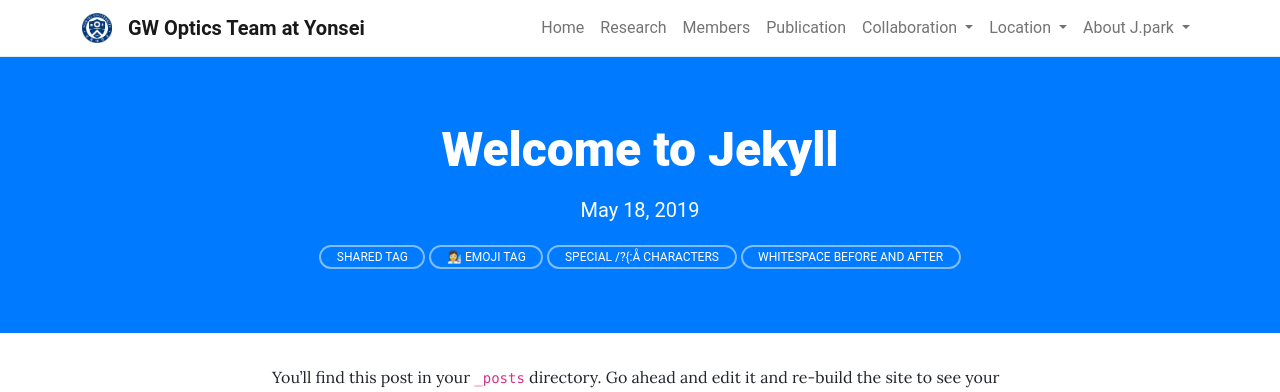
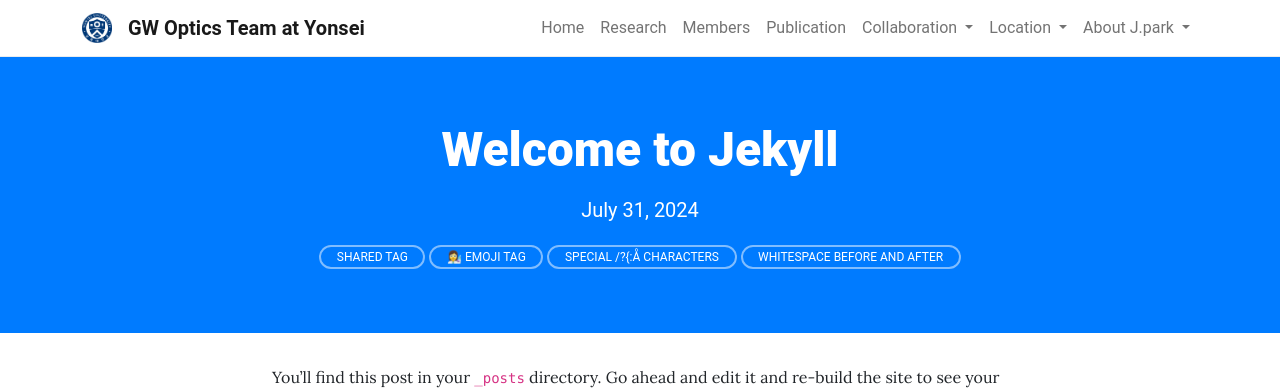
Before and after one commit to jgpark84/testpage, a Jekyll site: the page built from _posts/2019-05-18-welcome-to-jekyll.md, in a window 1280 px wide. Shown: the top 392 px of the page. Built offline with Jekyll 4.4.1, drawn with Linux system fonts in a browser that asks for light colours.

Commit message:
Update 2019-05-18-welcome-to-jekyll.md

```diff
--- a/_posts/2019-05-18-welcome-to-jekyll.md
+++ b/_posts/2019-05-18-welcome-to-jekyll.md
@@ -1,6 +1,6 @@
 ---
 title: Welcome to Jekyll
-date: 2019-05-18 17:27:15 +0200
+date: 2024-08-01 00:00:00 +0200
 tags: [Shared tag, 👩‍🔬 Emoji tag, "Special /?{:å characters", " Whitespace before and after "]
 ---
 
```
